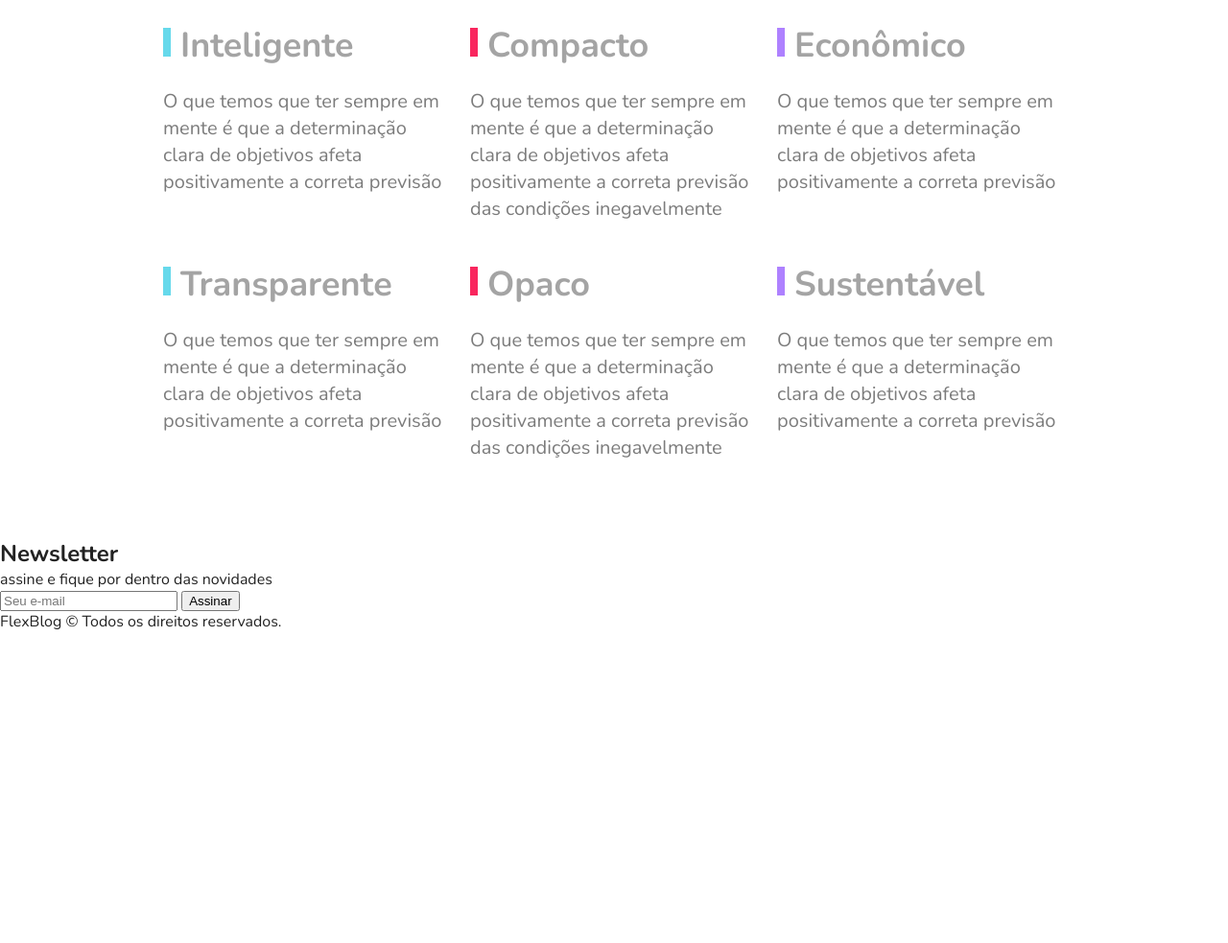
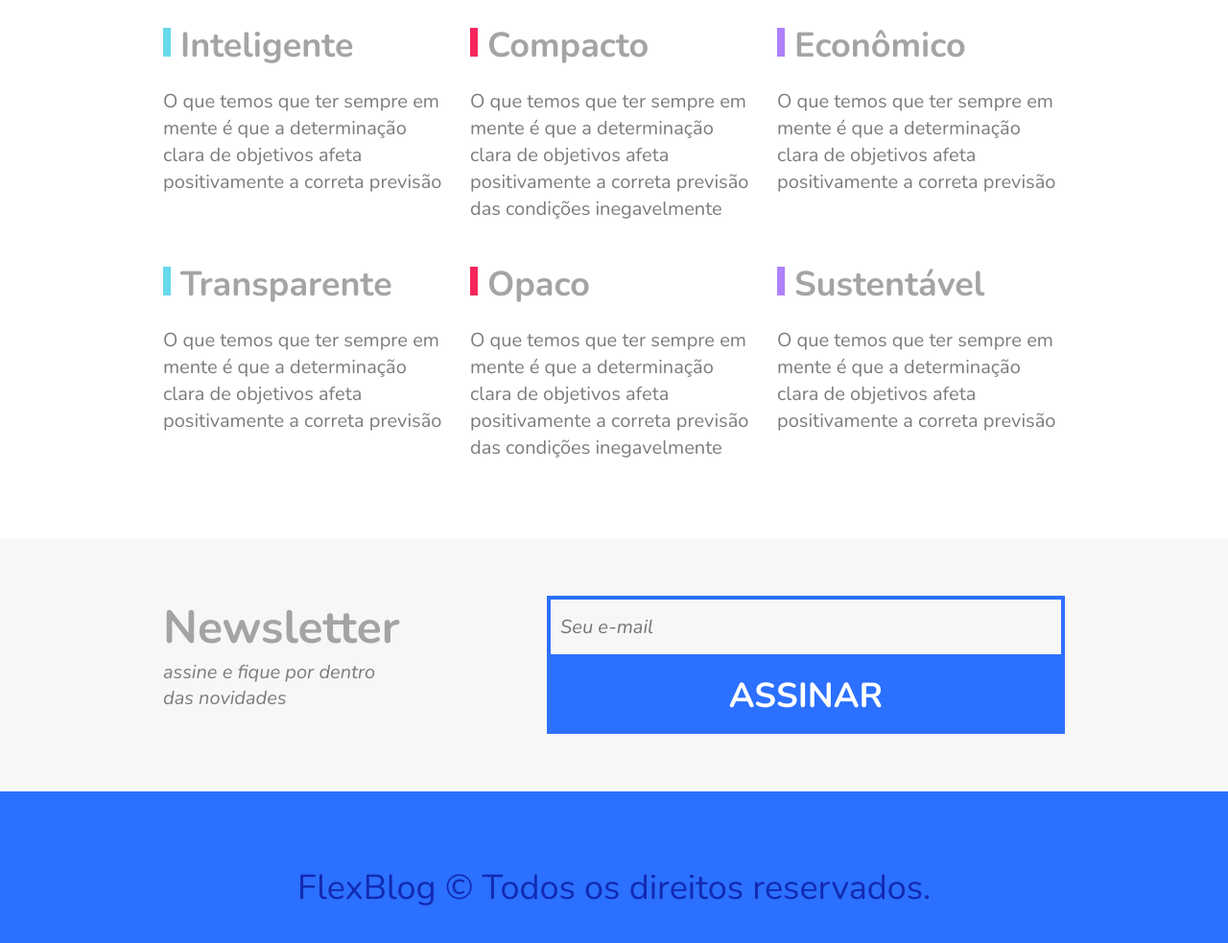
Before and after one commit to JohnSalgado/Projeto-FlexBlog, a plain HTML site: page index.html in a window 1280 px wide. Shown: the part 2645-3628 px from the top of the page at 96% size. Before the commit the page ends 3304 px from the top, so only its background shows below. Drawn offline with nearby package versions, Linux system fonts and the light colour scheme.

Commit message:
newsletter e footer estilizados

```diff
--- a/css/style.css
+++ b/css/style.css
@@ -311,3 +311,87 @@ img {
   line-height: 1.4;
   color: #7c7c7c;
 }
+
+/* Newsletter */
+
+.newsletter {
+  background: #f7f7f7;
+  padding: 60px calc((100% - 960px) / 2);
+  display: flex;
+  flex-wrap: wrap;
+}
+
+.newsletter-info {
+  flex: 1 1 240px;
+  margin: 0 10px;
+}
+
+.newsletter-info h1 {
+  font-size: 3em;
+  color: #a4a4a4;
+}
+
+.newsletter-info p {
+  font-size: 1.25em;
+  font-style: italic;
+  max-width: 230px;
+  color: #7c7c7c;
+  margin-bottom: 10px;
+}
+
+.newsletter-form {
+  flex: 2 1 260px;
+  margin: 0 10px;
+  align-self: center;
+  display: flex;
+  flex-wrap: wrap;
+}
+
+.newsletter-form input {
+  flex: 3 1 260px;
+  font-size: 1.25em;
+  color: #7c7c7c;
+  font-style: italic;
+  font-family: "Nunito", Arial, Helvetica, sans-serif;
+  border: 4px solid #2c70ff;
+  background: transparent;
+  padding: 15px 10px;
+  margin: 0px;
+  border-radius: 0px;
+}
+
+.newsletter-form button {
+  flex: 1 1 260px;
+  font-family: "Nunito", Arial, Helvetica, sans-serif;
+  font-size: 2.25em;
+  font-weight: bold;
+  text-transform: uppercase;
+  background: #2c70ff;
+  color: white;
+  margin: 0px;
+  cursor: pointer;
+  border: 0px;
+  padding: 15px 10px;
+}
+
+@media (max-width: 600px) {
+  .newsletter-form button {
+    font-size: 1.5em;
+  }
+}
+
+/* Footer */
+
+.footer {
+  display: flex;
+  background: #2c70ff;
+  height: 200px;
+  align-items: center;
+}
+
+.footer p {
+  flex: 1;
+  text-align: center;
+  font-size: 2.25em;
+  color: #122ab2;
+}
```
